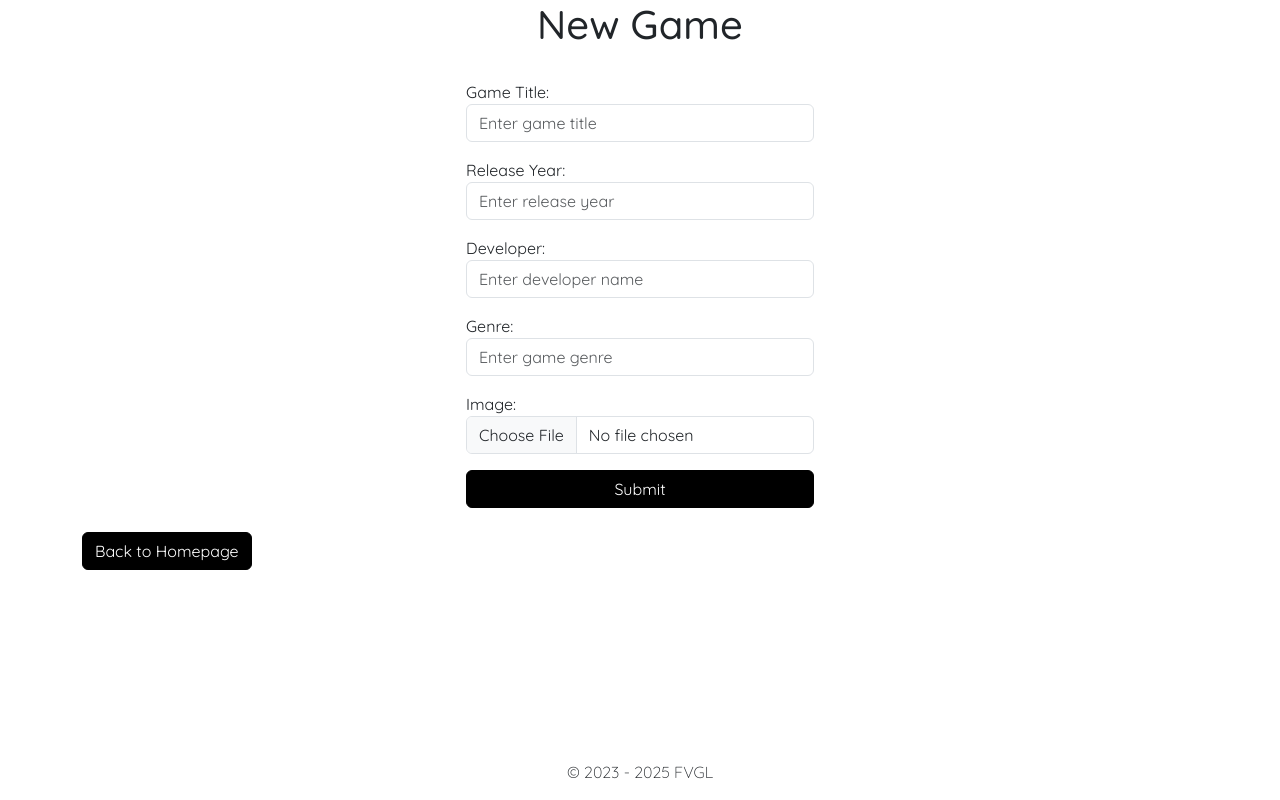
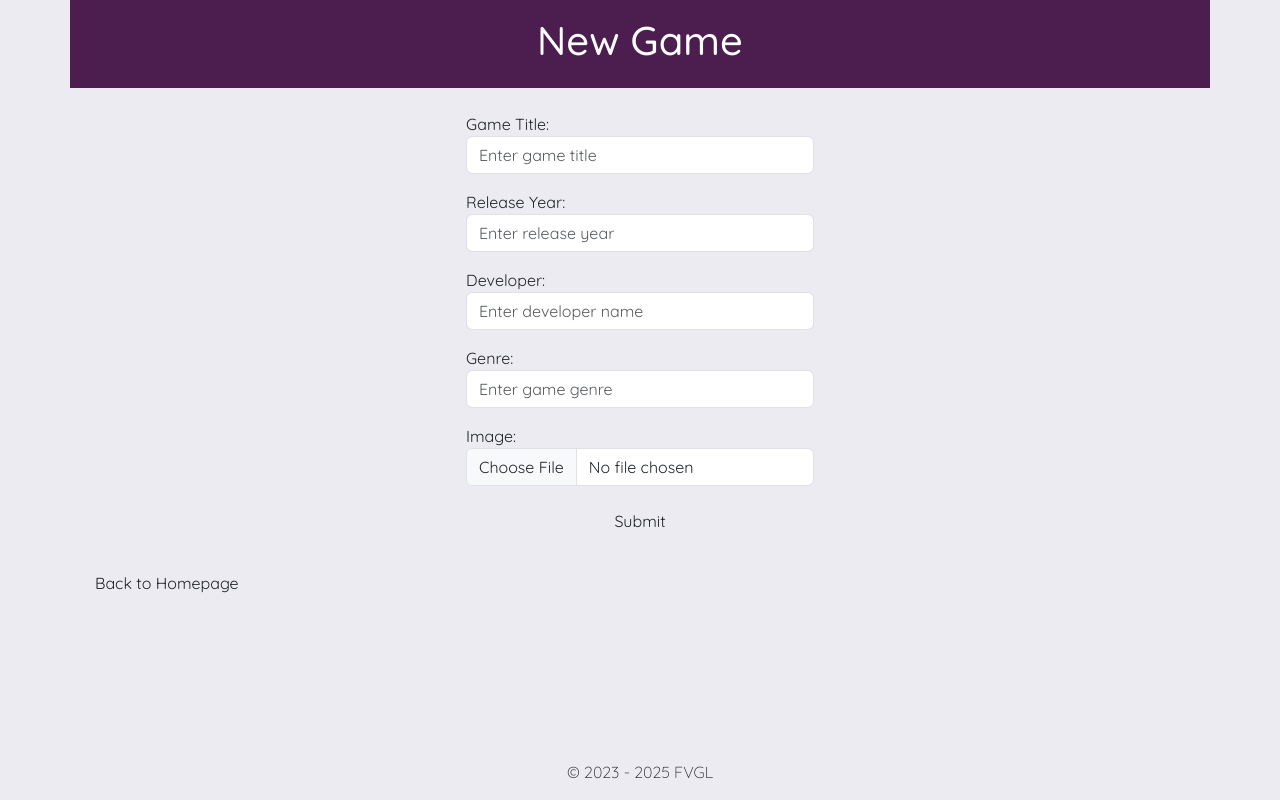
Before and after one commit to nikobatzi1990/fvgl, a React (Vite) app in the folder client/: page /submission in a window 1280 px wide. Built offline with nearby package versions, Linux system fonts and the light colour scheme.

Commit message:
style: colors

```diff
--- a/client/public/styles.scss
+++ b/client/public/styles.scss
@@ -1,15 +1,38 @@
 @use "../node_modules/bootstrap/scss/bootstrap";
-.btn {
-    --bs-btn-color: white;
-    --bs-btn-bg: black;
-    --bs-btn-border-color: black;
+$palatinate: #4C1E4F;
+$ghost-white: #ECEBF2;
+$teal: #087E8B;
+$carrot-orange: #F39237;
+$black-olive: #25291C;
+
+body {
+    width: 100vw;
+    background-color: $ghost-white;
+}
+
+
+.btn-primary {
+   background-color: $black-olive;
+   color: $ghost-white;
+   border-color: $black-olive;
+}
+
+.btn-primary:hover {
+   background-color: $ghost-white;
+   color: $black-olive;
+   border-color: $ghost-white;
 }
 
 .card {
     width: 20rem;
-    --bs-card-bg: white;
-    --bs-card-border-color: black;
-    --bs-card-color: black;
+    background-color: $black-olive;
+    border-color: $black-olive;
+    color: $black-olive;
+}
+
+.card-title,
+.card-body {
+    color: white;
 }
 
 * {
@@ -20,6 +43,8 @@
 header {
     font-weight: 700;
     font-style: normal;
+    background-color: $palatinate;
+    color: white;
 }
 
 footer {
--- a/client/src/components/Card.jsx
+++ b/client/src/components/Card.jsx
@@ -6,7 +6,7 @@ import EditButton from "./EditButton";
 function Card(props) {
   const { title, developer, year, genre, imageUrl } = props;
   return (
-    <div className="card">
+    <div className="card mb-5">
       {imageUrl ? (
         <img src={imageUrl} alt="video game" className="card-img-top" />
       ) : (
--- a/client/src/components/DeleteButton.jsx
+++ b/client/src/components/DeleteButton.jsx
@@ -14,7 +14,7 @@ function DeleteButton() {
 
   return (
     <button
-      className="btn"
+      className="btn btn-primary"
       onClick={handleDeletion}
       type="button"
       aria-labelledby="delete"
--- a/client/src/components/EditButton.jsx
+++ b/client/src/components/EditButton.jsx
@@ -16,7 +16,7 @@ function EditButton() {
 
   return (
     <button
-      className="btn"
+      className="btn btn-primary"
       onClick={handleEdit}
       type="button"
       aria-labelledby="edit"
--- a/client/src/components/Header.jsx
+++ b/client/src/components/Header.jsx
@@ -5,7 +5,7 @@ function Header(props) {
   const { text } = props;
 
   return (
-    <header className="row header">
+    <header className="row header p-3">
       <h1 className="d-flex justify-content-center align-items-center">
         {text}
       </h1>
--- a/client/src/pages/Homepage.jsx
+++ b/client/src/pages/Homepage.jsx
@@ -26,10 +26,10 @@ function Homepage() {
 
   return (
     <div className="container">
-      <Header className="row" text="My Favorite Video Games" />
+      <Header text="My Favorite Video Games" />
 
       <Button
-        className="btn"
+        className="btn btn-primary"
         text="Add a New Game!"
         onClick={() => navigate("/submission")}
       />
```
Also changed, not shown: client/public/styles.css, 1 other file (tests, documents, lock files or other folders).
